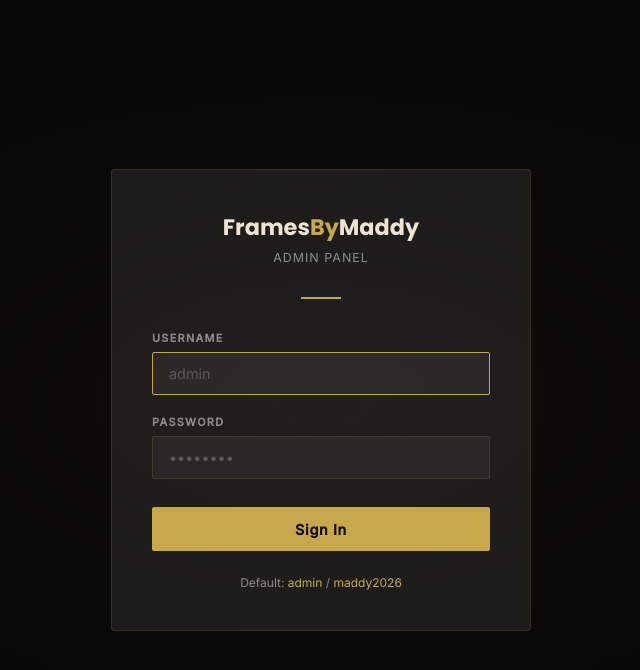
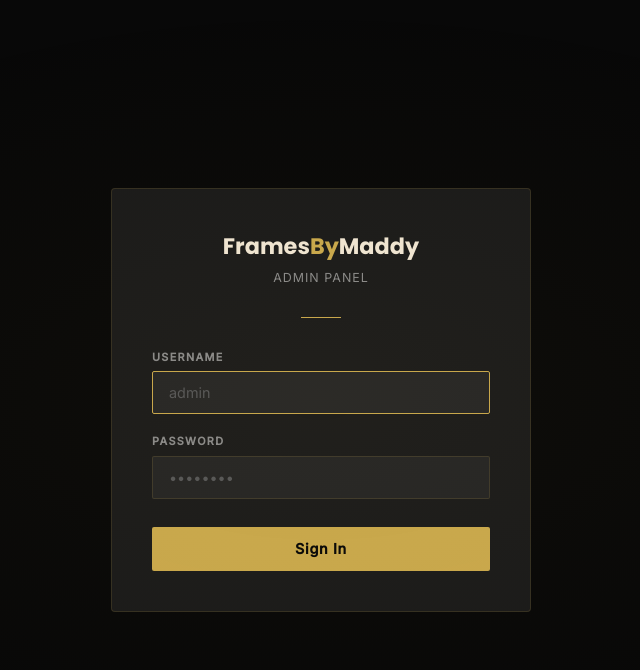
Before and after one commit to Iamadhupatel/framesbymaddy-portfolio, a Flask app: page /admin/login in a window 1280 px wide. Shown: the top 670 px of the page, without its empty margins (319-959 px from the left). Run offline with Flask 3, Linux system fonts and the light colour scheme.

Commit message:
Remove admin credentials from login page

```diff
--- a/templates/admin_login.html
+++ b/templates/admin_login.html
@@ -61,7 +61,7 @@
     <button type="submit" class="btn-login">Sign In</button>
   </form>
 
-  <div class="hint">Default: <span>admin</span> / <span>maddy2026</span></div>
+
 </div>
 </body>
 </html>
```
